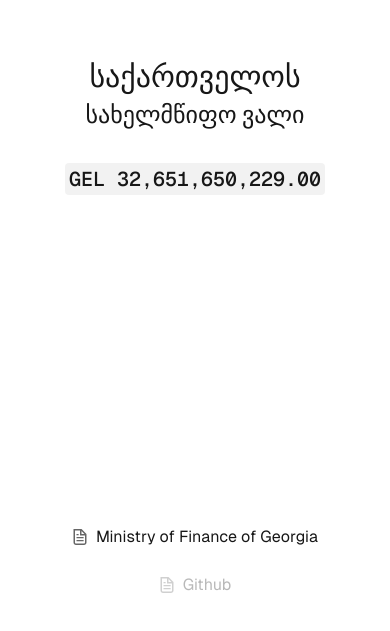
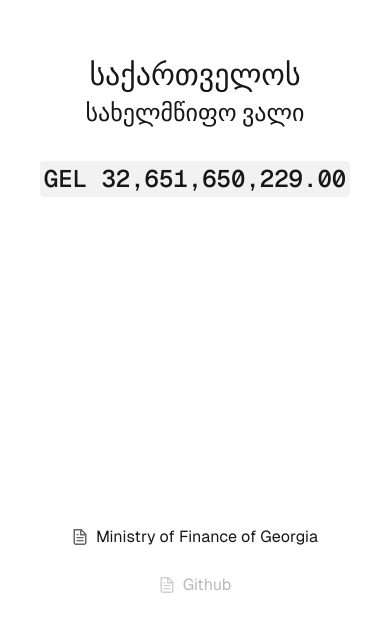
Before and after one commit to hebontes/GeorgianDebt, a Next.js app: page / in a window 390 px wide. Shown: the part 207-838 px from the top of the page. Built offline with nearby package versions, Linux system fonts and the light colour scheme.

Commit message:
text-2xl on counter

```diff
--- a/src/app/page.tsx
+++ b/src/app/page.tsx
@@ -58,7 +58,7 @@ export default function Home() {
         </div>
 
         <div className="flex items-center ">
-          <code className="bg-black/[.05] dark:bg-white/[.06] px-1 py-0.5 rounded font-semibold text-xl md:text-3xl">
+          <code className="bg-black/[.05] dark:bg-white/[.06] px-1 py-0.5 rounded font-semibold text-2xl md:text-3xl">
             {formattedAmount}
           </code>
         </div>
```
